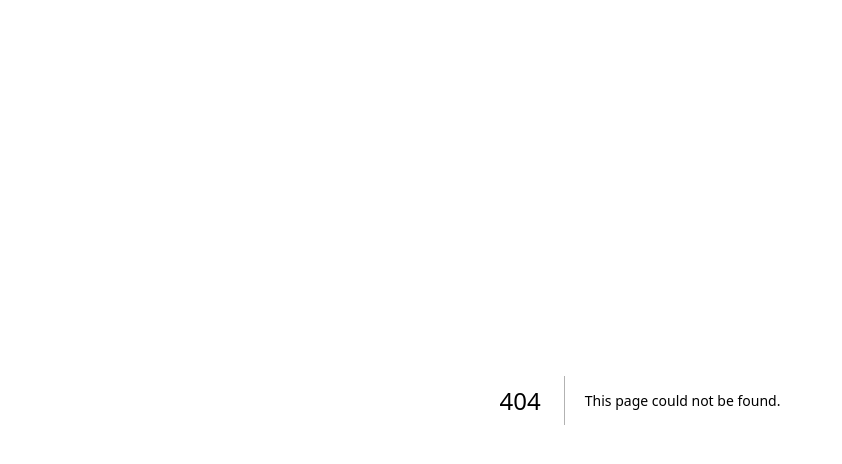
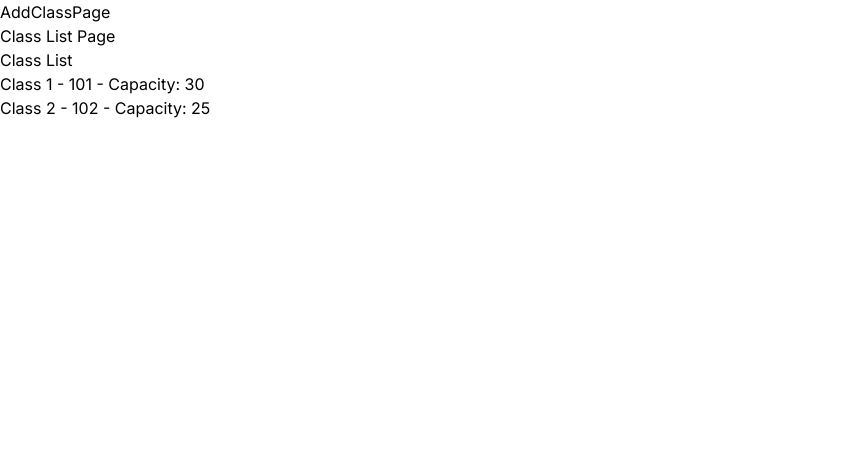
Before and after one commit to gokcetasci/Classroom-Management-System, a Next.js app: page /class in a window 1280 px wide. Before the commit this address had no page. Shown: the top 464 px of the page, without its empty margins (0-842 px from the left). Built offline with nearby package versions, Linux system fonts and the light colour scheme.

Commit message:
class list page added

```diff
--- /dev/null
+++ b/app/class/page.js
@@ -0,0 +1,16 @@
+import ClassListPage from '@/components/classlist'
+import Link from 'next/link'
+import React from 'react'
+
+function ClassPage() {
+  return (
+    <div>
+    <Link href="/class/addclasspage">
+    AddClassPage
+    </Link>
+    <ClassListPage/>
+    </div>
+  )
+}
+
+export default ClassPage
```
